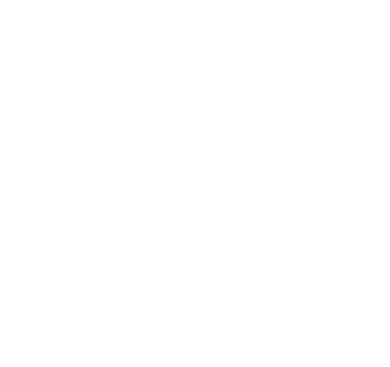
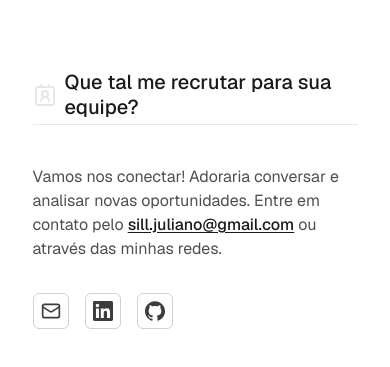
Before and after one commit to julianosill/portfolio, a Next.js app: page / in a window 390 px wide. Shown: the part 6224-6591 px from the top of the page. Before the commit the page ends 6214 px from the top, so only its background shows below. Built offline with nearby package versions, Linux system fonts and the light colour scheme; no server answers.

Commit message:
feat(contact): create contact section

```diff
--- /dev/null
+++ b/src/app/(home)/_contact/index.tsx
@@ -0,0 +1,31 @@
+import { ContactRound } from 'lucide-react'
+
+import { Animate } from '@/components/animate'
+import { TextLink } from '@/components/ui/text-link'
+import { Title } from '@/components/ui/title'
+
+import { Social } from './social'
+
+export function Contact() {
+  return (
+    <section id="contact" className="mx-auto w-10/12 max-w-2xl py-20 md:py-24">
+      <Title asChild className="mb-10 md:mb-12">
+        <Animate as="h2">
+          <ContactRound className="text-border-50 size-6 min-w-6" />
+          Que tal me recrutar para sua equipe?
+        </Animate>
+      </Title>
+
+      <Animate delay={0.15} as="p">
+        Vamos nos conectar! Adoraria conversar e analisar novas oportunidades.
+        Entre em contato pelo{' '}
+        <TextLink href="mailto:sill.juliano@gmail.com">
+          sill.juliano@gmail.com
+        </TextLink>{' '}
+        ou através das minhas redes.
+      </Animate>
+
+      <Social />
+    </section>
+  )
+}
--- /dev/null
+++ b/src/app/(home)/_contact/social.tsx
@@ -0,0 +1,42 @@
+import { Mail } from 'lucide-react'
+import { SiGithub, SiLinkedin } from 'react-icons/si'
+
+import { Animate } from '@/components/animate'
+import { Button } from '@/components/ui/button'
+
+export function Social() {
+  return (
+    <div className="flex items-center gap-4 pt-8">
+      <Button
+        href="mailto:sill.juliano@gmail.com"
+        className="size-9 p-0"
+        asChild
+      >
+        <Animate delay={0.3} as="a">
+          <Mail className="size-5" />
+          <span className="sr-only">Enviar e-mail</span>
+        </Animate>
+      </Button>
+      <Button
+        href="https://www.linkedin.com/in/julianosill"
+        className="size-9 p-0"
+        asChild
+      >
+        <Animate delay={0.4} as="a">
+          <SiLinkedin className="size-5" />
+          <span className="sr-only">LinkedIn</span>
+        </Animate>
+      </Button>
+      <Button
+        href="https://github.com/julianosill"
+        className="size-9 p-0"
+        asChild
+      >
+        <Animate delay={0.5} as="a">
+          <SiGithub className="size-5" />
+          <span className="sr-only">Github</span>
+        </Animate>
+      </Button>
+    </div>
+  )
+}
--- a/src/app/(home)/page.tsx
+++ b/src/app/(home)/page.tsx
@@ -2,6 +2,7 @@
 
 import { About } from './_about'
 import { Career } from './_career'
+import { Contact } from './_contact'
 import { Hero } from './_hero'
 import { Projects } from './_projects'
 
@@ -13,6 +14,7 @@
       <About />
       <Projects />
       <Career />
+      <Contact />
     </main>
   )
 }
```
